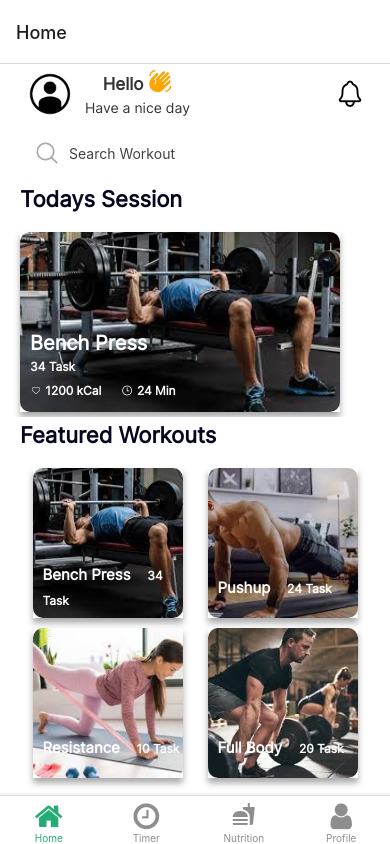
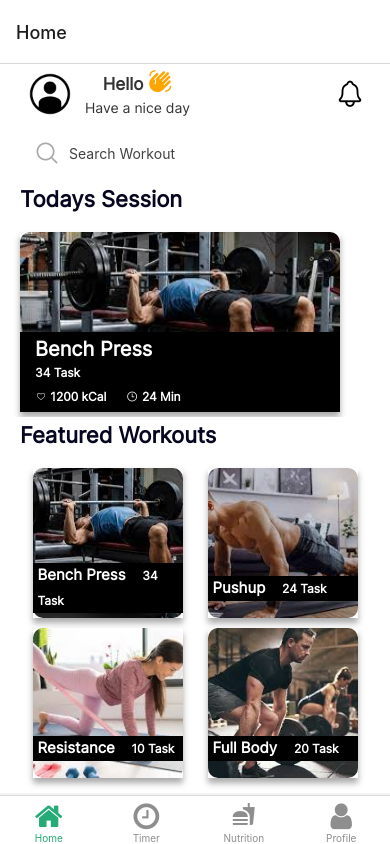
Before and after one commit to firatgoktepe/Gymnesia, a React Native app: screen /Root in a window 390 px wide. Built offline with nearby package versions, Linux system fonts and the light colour scheme; no server answers; the database is empty; what expo-linking would draw is missing.

Commit message:
feat: cards styles fixed a little bit

```diff
--- a/components/SingleCard.tsx
+++ b/components/SingleCard.tsx
@@ -64,12 +64,14 @@ const styles = StyleSheet.create({
     marginBottom: 10,
   },
   profileTitle: {
+    width: "100%",
+    backgroundColor: "black",
     fontSize: 15,
     lineHeight: 24,
     color: `${Colors.dark.text}`,
     fontWeight: Platform.OS === "android" ? "900" : "700",
     marginTop: 90,
-    marginLeft: 10,
+    paddingLeft: 5,
   },
   profileText: {
     fontSize: 12,
--- a/components/WorkoutCard.tsx
+++ b/components/WorkoutCard.tsx
@@ -1,7 +1,13 @@
-import { StyleSheet, ImageBackground, Platform } from "react-native";
+import {
+  StyleSheet,
+  ImageBackground,
+  Platform,
+  View,
+  Text,
+} from "react-native";
 import Colors from "../constants/Colors";
 import { MonoText } from "./StyledText";
-import { View } from "./Themed";
+//import { View } from "./Themed";
 import { EvilIcons, Ionicons } from "@expo/vector-icons";
 import Search from "./Search";
 import { workouts } from "../db";
@@ -19,6 +25,7 @@ export default function WorkoutCard() {
         style={styles.image}
         imageStyle={{ borderRadius: 10 }}
       >
+        <View style={styles.contentContainer}>
           <MonoText style={styles.profileTitle}>{title}</MonoText>
           <MonoText style={styles.profileText}>{`${task} Task`}</MonoText>
           <MonoText style={styles.profileText}>
@@ -33,6 +40,7 @@ export default function WorkoutCard() {
               {` ${duration} Min`}
             </MonoText>
           </MonoText>
+        </View>
       </ImageBackground>
     </View>
   );
@@ -54,12 +62,20 @@ const styles = StyleSheet.create({
     shadowRadius: 6.27,
     elevation: 10,
   },
+  contentContainer: {
+    width: 320,
+    top: 50,
+    flexDirection: "column",
+    backgroundColor: "black",
+    height: 80,
+    padding: 5,
+  },
   profileTitle: {
     fontSize: 20,
     lineHeight: 24,
     color: `${Colors.dark.text}`,
     fontWeight: Platform.OS === "android" ? "900" : "700",
-    marginTop: 90,
+    //marginTop: 90,
     marginLeft: 10,
   },
   profileText: {
```
Lines whose indentation alone changed are shown as unchanged.
